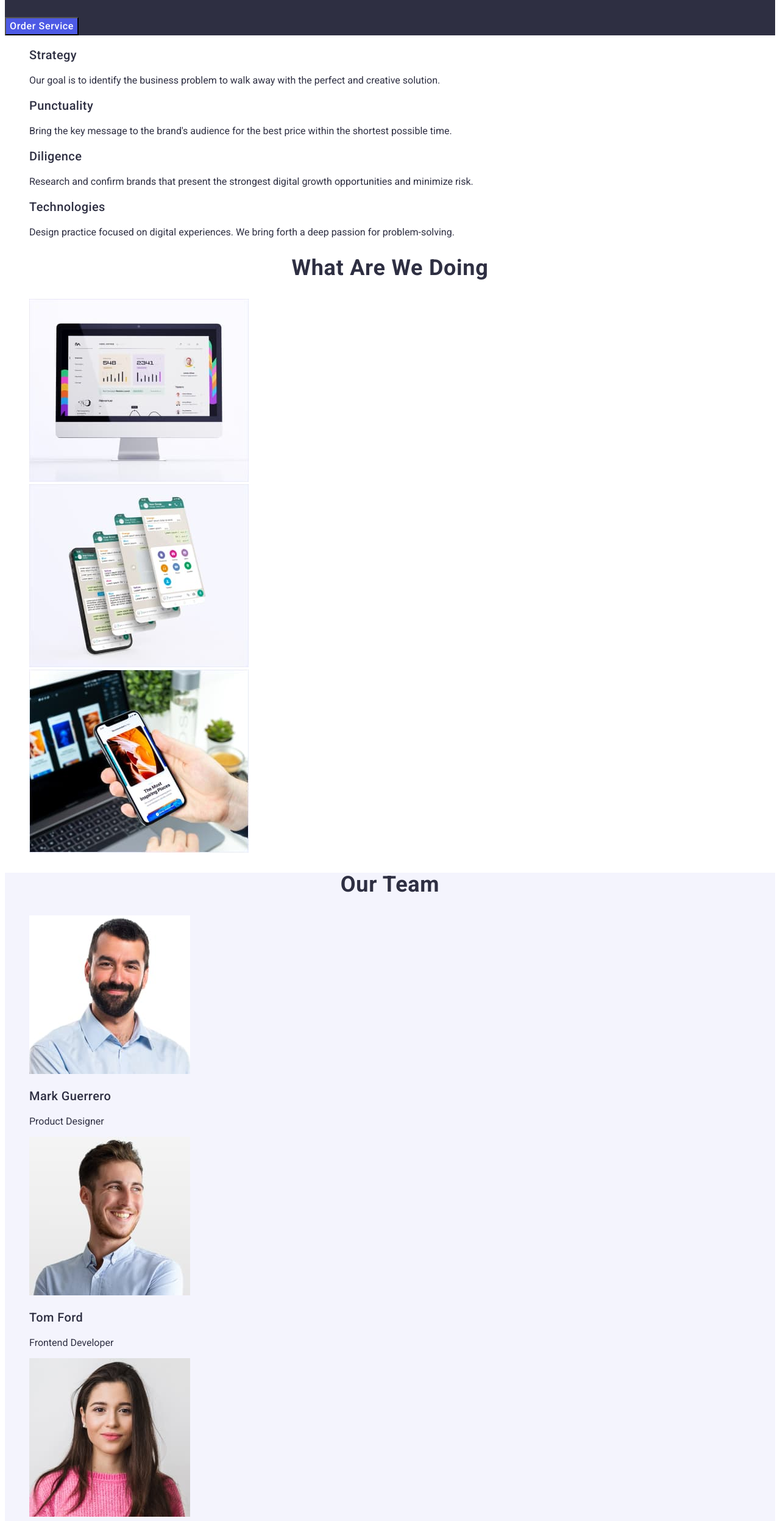
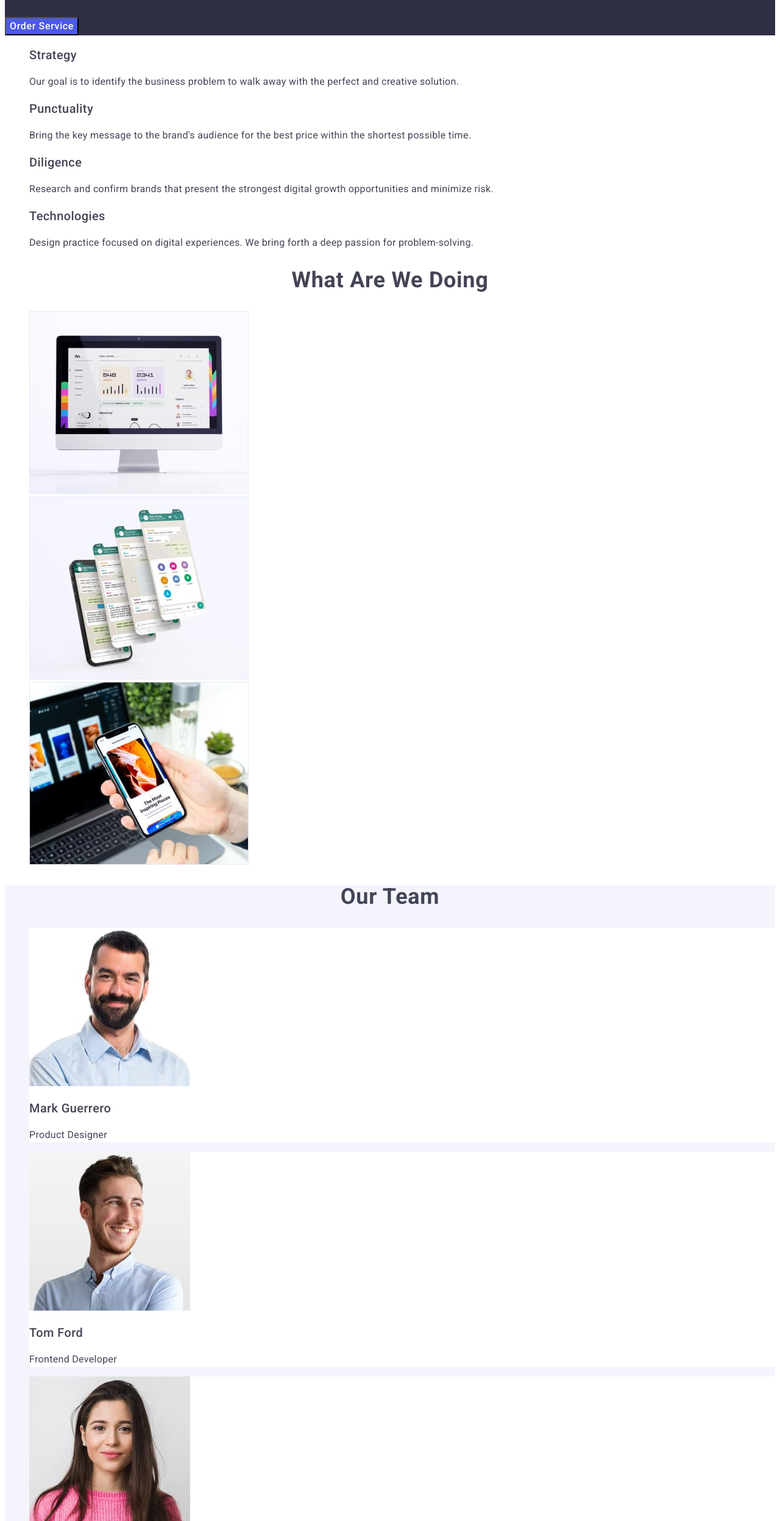
Before and after one commit to lilithcrumb/goit-markup-hw-02, a plain HTML site: page index.html in a window 1280 px wide. Shown: the part 306-2800 px from the top of the page at 61% size. Drawn offline with Linux system fonts and the light colour scheme.

Commit message:
work with mistakes

```diff
--- a/css/style.css
+++ b/css/style.css
@@ -1,12 +1,13 @@
 :root {
     --main-text-color:#2E2F42;
     --second-text-color: #F4F4FD;
+    --contacts-link-color: #434455;
 }
 
 body {
     font-family: 'Raleway', sans-serif;
     font-family: 'Roboto', sans-serif;
-    color: var(--main-text-color);
+    color: var(--contacts-link-color);
     background: #FFFFFF;
 }
 
@@ -46,13 +47,16 @@ body {
     color: #404BBF;
 }
 
+.contacts {
+    font-style: normal;
+}
+
 .contacts-link {
-        font-style: normal;
         font-weight: 400;
         font-size: 16px;
         line-height: 1.5;
         letter-spacing: 0.02em;
-        color: var(--main-text-color);
+        color: var(--contacts-link-color);
 }
 
 .contacts-link:hover, .contacts-link:focus {
@@ -81,6 +85,11 @@ color: #FFFFFF;}
         letter-spacing: 0.04em;
         background: #4D5AE5;
         color: #FFFFFF;
+        cursor: pointer;
+}
+
+.hero-btn:hover, .hero:focus {
+    background: #404BBF;
 }
 
 .prtfl-btn {
@@ -101,6 +110,17 @@ color: #FFFFFF;}
 
 .section {
     background: #F4F4FD;
+}
+
+.item-text {
+    font-size: 16px;
+    line-height: 1.5;
+    letter-spacing: 0.02em;
+    color: var(--contacts-link-color);
+}
+
+.team-list-item {
+    background-color: #FFFFFF;
 }
 
 .second-ttl {
--- a/index.html
+++ b/index.html
@@ -60,28 +60,28 @@
         <ul class="values-list list">
           <li class="values-item">
             <h3 class="third-ttl">Strategy</h3>
-            <p>
+            <p class="item-text">
               Our goal is to identify the business problem to walk away with the
               perfect and creative solution.
             </p>
           </li>
           <li class="list">
             <h3 class="third-ttl">Punctuality</h3>
-            <p>
+            <p class="item-text">
               Bring the key message to the brand's audience for the best price
               within the shortest possible time.
             </p>
           </li>
           <li>
             <h3 class="third-ttl">Diligence</h3>
-            <p>
+            <p class="item-text">
               Research and confirm brands that present the strongest digital
               growth opportunities and minimize risk.
             </p>
           </li>
           <li>
             <h3 class="third-ttl">Technologies</h3>
-            <p>
+            <p class="item-text">
               Design practice focused on digital experiences. We bring forth a
               deep passion for problem-solving.
             </p>
@@ -116,8 +116,8 @@
       <!--Section 3-->
       <section class="section">
         <h2 class="second-ttl">Our Team</h2>
-        <ul class="list">
-          <li>
+        <ul class="team-list list">
+          <li class="team-list-item">
             <img
               src="./images/card1.jpg"
               alt="photo of mark"
@@ -125,9 +125,9 @@
               height="260"
             />
             <h3 class="third-ttl">Mark Guerrero</h3>
-            <p>Product Designer</p>
+            <p class="item-text">Product Designer</p>
           </li>
-          <li>
+          <li class="team-list-item">
             <img
               src="./images/card2.jpg"
               alt="photo of tom"
@@ -135,9 +135,9 @@
               height="260"
             />
             <h3 class="third-ttl">Tom Ford</h3>
-            <p>Frontend Developer</p>
+            <p class="item-text">Frontend Developer</p>
           </li>
-          <li>
+          <li class="team-list-item">
             <img
               src="./images/card3.jpg"
               alt="photo of camila"
@@ -145,9 +145,9 @@
               height="260"
             />
             <h3 class="third-ttl">Camila Garcia</h3>
-            <p>Marketing</p>
+            <p class="item-text">Marketing</p>
           </li>
-          <li>
+          <li class="team-list-item">
             <img
               src="./images/card4.jpg"
               alt="photo of daniel"
@@ -155,13 +155,15 @@
               height="260"
             />
             <h3 class="third-ttl">Daniel Wilson</h3>
-            <p>UI Designer</p>
+            <p class="item-text">UI Designer</p>
           </li>
         </ul>
       </section>
     </main>
     <footer class="footer">
-      <a href="./index.html" class="footer-logo link">Web<span>Studio</span></a>
+      <a href="./index.html" class="footer-logo link"
+        >Web<span class="footer-logo-span">Studio</span></a
+      >
       <p class="footer-text">
         Increase the flow of customers and sales for your business with digital
         marketing & growth solutions.
```
Also changed, not shown: portfolio.html (+4 -2 lines).
